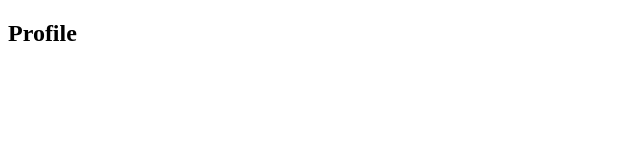
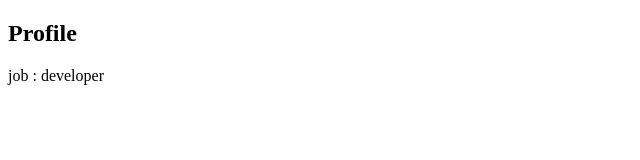
Before and after one commit to bwmelon97/Web_Study, a React (Create React App) app in the folder context-api/: page /profile in a window 1280 px wide. Shown: the top 160 px of the page, without its empty margins (0-640 px from the left). Built offline with nearby package versions, Linux system fonts and the light colour scheme.

Commit message:
study context 1

```diff
--- a/context-api/src/App.tsx
+++ b/context-api/src/App.tsx
@@ -2,9 +2,11 @@ import React from "react";
 import { BrowserRouter as Router, Switch, Route } from 'react-router-dom';
 
 import { Home, About, Profile } from "./pages";
+import UserStore from "./store/users";
 
 function App () {
     return (
+        <UserStore>
             <Router>
                 <Switch>
                     <Route exact path='/' > <Home /> </Route>
@@ -12,6 +14,7 @@ function App () {
                     <Route path='/profile' > <Profile /> </Route>
                 </Switch>
             </Router>
+        </UserStore>
     )
 }
 
--- a/context-api/src/pages/About.tsx
+++ b/context-api/src/pages/About.tsx
@@ -1,10 +1,15 @@
-import React from "react";
+import React, { useContext } from "react";
+
+import { UserContext } from "../store/users";
 
 function About () {
+
+    const context = useContext(UserContext);
 
     return(
         <div>
             <h2> About </h2>
+            <p> name : { context.name } </p>
         </div>
     )
 }
--- a/context-api/src/pages/Profile.tsx
+++ b/context-api/src/pages/Profile.tsx
@@ -1,10 +1,17 @@
-import React from "react";
+import React, { useContext } from "react";
+
+import { UserContext } from "../store/users";
 
 function Profile () {
+
+    const context = useContext(UserContext);
 
     return(
         <div>
             <h2> Profile </h2>
+            <p>
+                job : { context.job }
+            </p>
         </div>
     )
 
--- /dev/null
+++ b/context-api/src/store/users.tsx
@@ -0,0 +1,40 @@
+import React, { ReactNode, createContext } from "react";
+
+
+const getUserDataReqest = (): userType => {
+    return {
+        name: 'soogeun',
+        job: 'developer'
+    }
+}
+
+/* UserContext */
+type userType = {
+    name: String;
+    job: String;
+}
+
+const defaultUser: userType = {
+    name: '',
+    job: '',
+};
+
+export const UserContext = createContext(defaultUser);
+
+
+/* UserStore */
+type UserStoreProps = {
+    children: ReactNode;
+}
+
+function UserStore (props: UserStoreProps) {
+    const user: userType = getUserDataReqest();
+    return (
+        <UserContext.Provider value={user} >
+            {props.children}
+        </UserContext.Provider>
+    )
+}
+
+
+export default UserStore;
```
Lines whose indentation alone changed are shown as unchanged.
